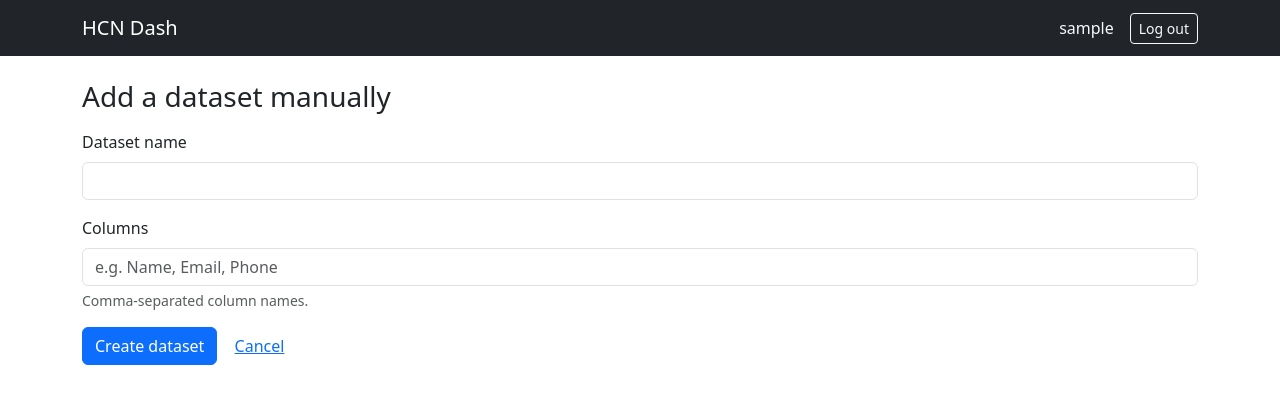
After one commit to walidmedia/HCNDash, a Django app: page /archive/datasets/new/ in a window 1280 px wide. The commit adds this page. Shown: the top 404 px of the page. Run offline with Django 5.2, Linux system fonts and the light colour scheme; the visitor is signed in with stand-in values (Sample User, id 1).

Commit message:
Implement archive dashboard, upload, manual entry, and row editing
Dashboard:
- Lists all datasets with name, created date, row count, and columns
- "Upload file" and "Add manually" entry points

Upload (archive/services.py parse_uploaded_file):
- Accepts .csv/.xlsx, parsed with pandas (openpyxl engine for xlsx)
- Column names preserved and stripped; fully-blank rows dropped
- Values round-tripped through DataFrame.to_json so numpy/pandas
  scalar types (int64, Timestamp, NaN, ...) become plain JSON-safe
  Python values before hitting Row.data
- Empty files, unparseable files, files with duplicate/zero columns,
  wrong extensions, and oversized files (>10MB) all produce a form
  error instead of a crash
- Uploaded file is parsed in memory only and never written to disk

Manual entry:
- ManualDatasetForm takes a name plus comma-separated column names,
  creating a Dataset with 0 rows
- Rows are then added one at a time via a dynamically-built form
  (DynamicRowForm) whose fields come from Dataset.columns, so the
  same Dataset/Row models back both upload and manual entry

Dataset detail page:
- Renders Dataset.columns as table headers and each Row.data as a
  row (via a get_item template filter, since Django templates can't
  index a dict by a variable key)
- Edit reuses DynamicRowForm pre-filled with the row's data
- Delete requires a POST from a confirmation page (GET only shows
  the confirmation, never deletes)

All views are @login_required; all mutating forms are CSRF-protected
via Django's standard {% csrf_token %}.

Verified end-to-end with a scripted Django test client run: CSV
upload with mixed types, dashboard row-count display, empty-file and
wrong-extension rejection with visible error messages, manual
dataset + row creation, row edit, and row delete (confirm-then-POST).

Co-Authored-By: Claude Sonnet 5 <noreply@anthropic.com>

```diff
--- /dev/null
+++ b/archive/forms.py
@@ -0,0 +1,61 @@
+from django import forms
+
+MAX_UPLOAD_SIZE = 10 * 1024 * 1024  # 10 MB
+
+
+class DatasetUploadForm(forms.Form):
+    name = forms.CharField(
+        max_length=255,
+        required=False,
+        widget=forms.TextInput(
+            attrs={"class": "form-control", "placeholder": "Leave blank to use the file name"}
+        ),
+    )
+    file = forms.FileField(widget=forms.ClearableFileInput(attrs={"class": "form-control"}))
+
+    def clean_file(self):
+        uploaded_file = self.cleaned_data["file"]
+        ext = uploaded_file.name.rsplit(".", 1)[-1].lower() if "." in uploaded_file.name else ""
+        if ext not in ("csv", "xlsx"):
+            raise forms.ValidationError("Please upload a .csv or .xlsx file.")
+        if uploaded_file.size > MAX_UPLOAD_SIZE:
+            raise forms.ValidationError("File is too large (max 10 MB).")
+        return uploaded_file
+
+
+class ManualDatasetForm(forms.Form):
+    name = forms.CharField(
+        max_length=255, widget=forms.TextInput(attrs={"class": "form-control"})
+    )
+    columns = forms.CharField(
+        widget=forms.TextInput(
+            attrs={"class": "form-control", "placeholder": "e.g. Name, Email, Phone"}
+        ),
+        help_text="Comma-separated column names.",
+    )
+
+    def clean_columns(self):
+        raw = self.cleaned_data["columns"]
+        columns = [c.strip() for c in raw.split(",") if c.strip()]
+        if not columns:
+            raise forms.ValidationError("Enter at least one column name.")
+        if len(set(columns)) != len(columns):
+            raise forms.ValidationError("Column names must be unique.")
+        return columns
+
+
+class DynamicRowForm(forms.Form):
+    """A form whose fields are built at runtime from a dataset's column list."""
+
+    def __init__(self, *args, columns=None, **kwargs):
+        super().__init__(*args, **kwargs)
+        for column in columns or []:
+            self.fields[column] = forms.CharField(
+                label=column,
+                required=False,
+                widget=forms.TextInput(attrs={"class": "form-control"}),
+            )
+
+
+def build_row_form(columns, data=None, initial=None):
+    return DynamicRowForm(data, columns=columns, initial=initial)
--- /dev/null
+++ b/archive/services.py
@@ -0,0 +1,46 @@
+import json
+
+import pandas as pd
+
+ALLOWED_EXTENSIONS = ("csv", "xlsx")
+
+
+def parse_uploaded_file(uploaded_file):
+    """Parse an uploaded .csv/.xlsx file into (columns, records).
+
+    columns is an ordered list of column name strings.
+    records is a list of dicts (one per row) with JSON-safe values,
+    ready to store directly in Row.data.
+
+    Raises ValueError with a user-facing message on any problem.
+    """
+    filename = uploaded_file.name or ""
+    ext = filename.rsplit(".", 1)[-1].lower() if "." in filename else ""
+
+    if ext not in ALLOWED_EXTENSIONS:
+        raise ValueError("Unsupported file type. Please upload a .csv or .xlsx file.")
+
+    try:
+        if ext == "csv":
+            df = pd.read_csv(uploaded_file)
+        else:
+            df = pd.read_excel(uploaded_file, engine="openpyxl")
+    except pd.errors.EmptyDataError:
+        raise ValueError("The uploaded file is empty.")
+    except Exception as exc:
+        raise ValueError(f"Could not parse the file: {exc}")
+
+    df = df.dropna(axis=0, how="all")
+    df.columns = [str(c).strip() for c in df.columns]
+
+    if len(df.columns) == 0:
+        raise ValueError("No columns were found in the uploaded file.")
+
+    if len(set(df.columns)) != len(df.columns):
+        raise ValueError("The uploaded file has duplicate column names.")
+
+    columns = list(df.columns)
+    # Round-tripping through JSON converts numpy/pandas scalar types (int64,
+    # float64, Timestamp, NaN, ...) into plain JSON-safe Python values.
+    records = json.loads(df.to_json(orient="records", date_format="iso"))
+    return columns, records
--- /dev/null
+++ b/archive/templates/archive/dataset_manual_form.html
@@ -0,0 +1,27 @@
+{% extends "base.html" %}
+
+{% block title %}New dataset{% endblock %}
+
+{% block content %}
+<h1 class="h3 mb-3">Add a dataset manually</h1>
+<form method="post" novalidate>
+    {% csrf_token %}
+    <div class="mb-3">
+        <label class="form-label" for="{{ form.name.id_for_label }}">Dataset name</label>
+        {{ form.name }}
+        {% for error in form.name.errors %}
+            <div class="text-danger small mt-1">{{ error }}</div>
+        {% endfor %}
+    </div>
+    <div class="mb-3">
+        <label class="form-label" for="{{ form.columns.id_for_label }}">Columns</label>
+        {{ form.columns }}
+        <div class="form-text">{{ form.columns.help_text }}</div>
+        {% for error in form.columns.errors %}
+            <div class="text-danger small mt-1">{{ error }}</div>
+        {% endfor %}
+    </div>
+    <button type="submit" class="btn btn-primary">Create dataset</button>
+    <a href="{% url 'archive:dashboard' %}" class="btn btn-link">Cancel</a>
+</form>
+{% endblock %}
--- a/archive/urls.py
+++ b/archive/urls.py
@@ -6,4 +6,10 @@ app_name = "archive"
 
 urlpatterns = [
     path("dashboard/", views.dashboard, name="dashboard"),
+    path("datasets/upload/", views.upload_dataset, name="dataset_upload"),
+    path("datasets/new/", views.add_dataset_manual, name="dataset_manual_new"),
+    path("datasets/<int:pk>/", views.dataset_detail, name="dataset_detail"),
+    path("datasets/<int:pk>/rows/add/", views.add_row, name="row_add"),
+    path("datasets/<int:pk>/rows/<int:row_id>/edit/", views.edit_row, name="row_edit"),
+    path("datasets/<int:pk>/rows/<int:row_id>/delete/", views.delete_row, name="row_delete"),
 ]
--- a/archive/views.py
+++ b/archive/views.py
@@ -1,7 +1,121 @@
+from django.contrib import messages
 from django.contrib.auth.decorators import login_required
-from django.shortcuts import render
+from django.db.models import Count
+from django.shortcuts import get_object_or_404, redirect, render
+
+from .forms import DatasetUploadForm, ManualDatasetForm, build_row_form
+from .models import Dataset, Row
+from .services import parse_uploaded_file
 
 
 @login_required
 def dashboard(request):
-    return render(request, "archive/dashboard.html")
+    datasets = Dataset.objects.annotate(row_count=Count("rows"))
+    return render(request, "archive/dashboard.html", {"datasets": datasets})
+
+
+@login_required
+def upload_dataset(request):
+    if request.method == "POST":
+        form = DatasetUploadForm(request.POST, request.FILES)
+        if form.is_valid():
+            uploaded_file = form.cleaned_data["file"]
+            try:
+                columns, records = parse_uploaded_file(uploaded_file)
+            except ValueError as exc:
+                form.add_error("file", str(exc))
+            else:
+                name = form.cleaned_data["name"].strip() or uploaded_file.name.rsplit(".", 1)[0]
+                dataset = Dataset.objects.create(
+                    name=name, columns=columns, created_by=request.user
+                )
+                Row.objects.bulk_create([Row(dataset=dataset, data=record) for record in records])
+                if records:
+                    messages.success(
+                        request, f'Uploaded "{dataset.name}" with {len(records)} rows.'
+                    )
+                else:
+                    messages.warning(
+                        request,
+                        f'Uploaded "{dataset.name}", but no data rows were found — '
+                        "only columns were created.",
+                    )
+                return redirect("archive:dataset_detail", pk=dataset.pk)
+    else:
+        form = DatasetUploadForm()
+    return render(request, "archive/dataset_upload.html", {"form": form})
+
+
+@login_required
+def add_dataset_manual(request):
+    if request.method == "POST":
+        form = ManualDatasetForm(request.POST)
+        if form.is_valid():
+            dataset = Dataset.objects.create(
+                name=form.cleaned_data["name"],
+                columns=form.cleaned_data["columns"],
+                created_by=request.user,
+            )
+            messages.success(request, f'Created dataset "{dataset.name}". Add rows below.')
+            return redirect("archive:dataset_detail", pk=dataset.pk)
+    else:
+        form = ManualDatasetForm()
+    return render(request, "archive/dataset_manual_form.html", {"form": form})
+
+
+@login_required
+def dataset_detail(request, pk):
+    dataset = get_object_or_404(Dataset, pk=pk)
+    rows = dataset.rows.all()
+    return render(request, "archive/dataset_detail.html", {"dataset": dataset, "rows": rows})
+
+
+@login_required
+def add_row(request, pk):
+    dataset = get_object_or_404(Dataset, pk=pk)
+    if request.method == "POST":
+        form = build_row_form(dataset.columns, data=request.POST)
+        if form.is_valid():
+            Row.objects.create(dataset=dataset, data=form.cleaned_data)
+            messages.success(request, "Row added.")
+            return redirect("archive:dataset_detail", pk=dataset.pk)
+    else:
+        form = build_row_form(dataset.columns)
+    return render(
+        request,
+        "archive/row_form.html",
+        {"form": form, "dataset": dataset, "title": "Add row"},
+    )
+
+
+@login_required
+def edit_row(request, pk, row_id):
+    dataset = get_object_or_404(Dataset, pk=pk)
+    row = get_object_or_404(Row, pk=row_id, dataset=dataset)
+    if request.method == "POST":
+        form = build_row_form(dataset.columns, data=request.POST)
+        if form.is_valid():
+            row.data = form.cleaned_data
+            row.save(update_fields=["data", "updated_at"])
+            messages.success(request, "Row updated.")
+            return redirect("archive:dataset_detail", pk=dataset.pk)
+    else:
+        form = build_row_form(dataset.columns, initial=row.data)
+    return render(
+        request,
+        "archive/row_form.html",
+        {"form": form, "dataset": dataset, "title": "Edit row"},
+    )
+
+
+@login_required
+def delete_row(request, pk, row_id):
+    dataset = get_object_or_404(Dataset, pk=pk)
+    row = get_object_or_404(Row, pk=row_id, dataset=dataset)
+    if request.method == "POST":
+        row.delete()
+        messages.success(request, "Row deleted.")
+        return redirect("archive:dataset_detail", pk=dataset.pk)
+    return render(
+        request, "archive/row_confirm_delete.html", {"dataset": dataset, "row": row}
+    )
```
Also changed, not shown: archive/templates/archive/dashboard.html (+31 -3 lines), archive/templates/archive/dataset_detail.html (added, +45 -0 lines), archive/templates/archive/dataset_upload.html (added, +24 -0 lines), archive/templates/archive/row_confirm_delete.html (added, +20 -0 lines), archive/templates/archive/row_form.html (added, +21 -0 lines), archive/templatetags/archive_extras.py (added, +10 -0 lines), archive/templatetags/__init__.py (added).
